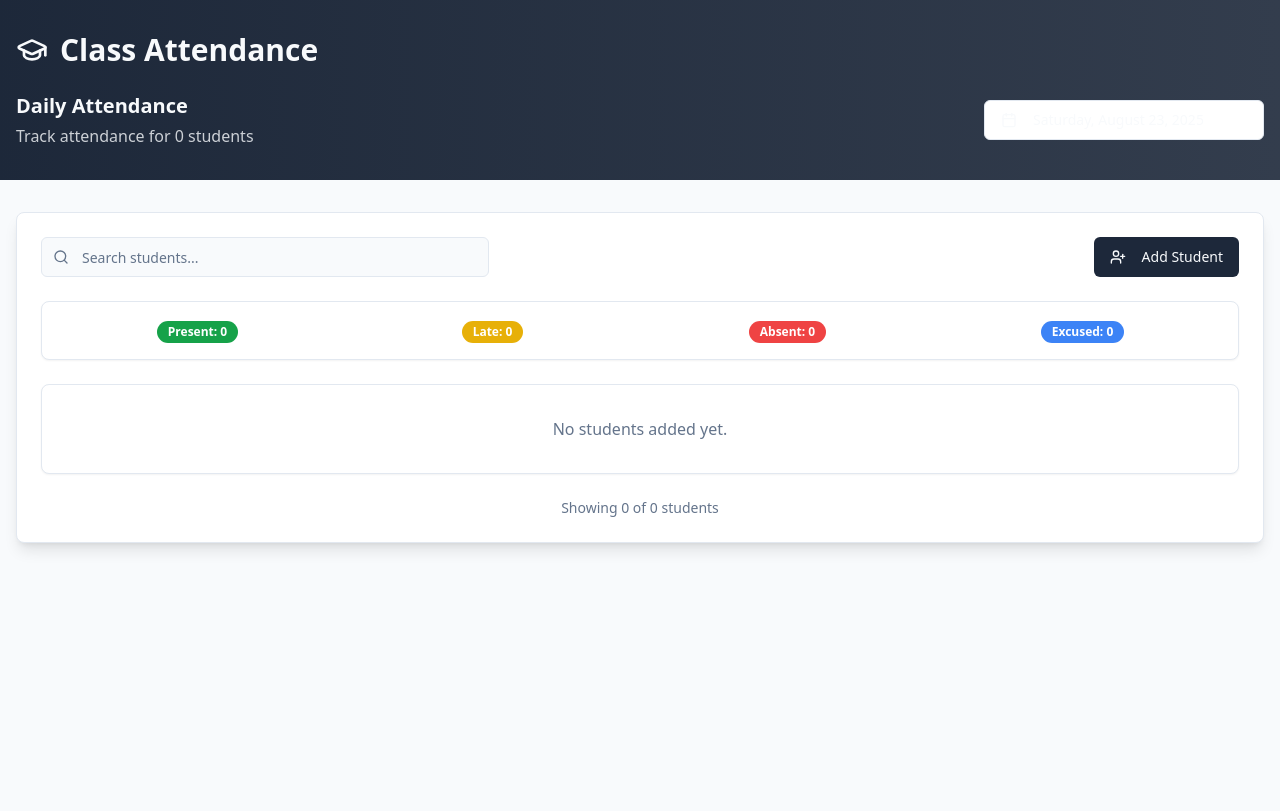
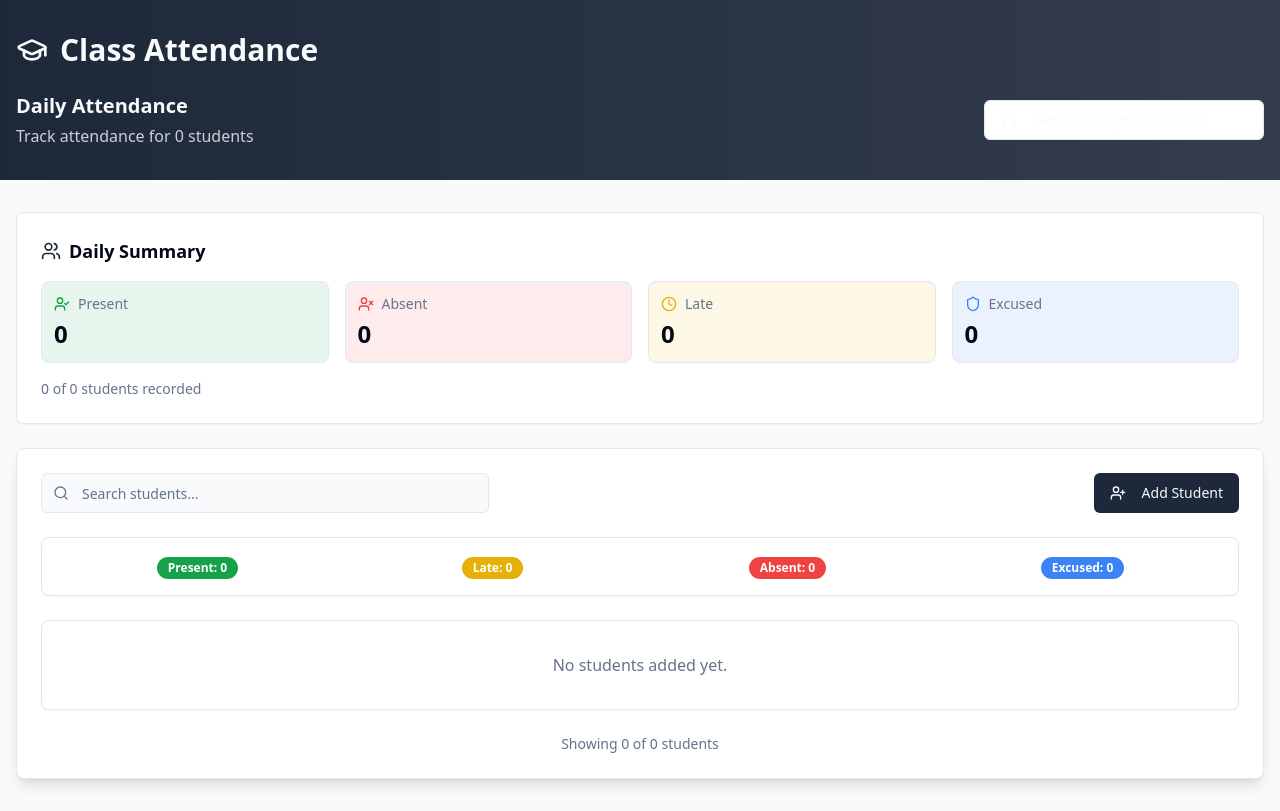
Before and after one commit to supduupa/class-check-swiftly-6e60c324, a React (Vite) app: page / in a window 1280 px wide. Built offline with nearby package versions, Linux system fonts and the light colour scheme.

Commit message:
Add daily attendance summary
Implement a daily summary panel on the home screen to display counts of Present, Absent, Late, and Excused statuses for the selected date. The summary will update in real-time as attendance statuses are changed.

```diff
--- /dev/null
+++ b/src/components/DailySummary.tsx
@@ -0,0 +1,83 @@
+import { Card } from "@/components/ui/card";
+import { Student, Attendance, AttendanceStatus } from "@/types/attendance";
+import { Users, UserCheck, UserX, Clock, Shield } from "lucide-react";
+
+interface DailySummaryProps {
+  students: Student[];
+  attendanceRecords: Attendance[];
+  selectedDate: string;
+}
+
+const statusConfig = {
+  Present: {
+    icon: UserCheck,
+    color: "text-status-present",
+    bgColor: "bg-status-present/10",
+    label: "Present"
+  },
+  Absent: {
+    icon: UserX,
+    color: "text-status-absent",
+    bgColor: "bg-status-absent/10",
+    label: "Absent"
+  },
+  Late: {
+    icon: Clock,
+    color: "text-status-late",
+    bgColor: "bg-status-late/10",
+    label: "Late"
+  },
+  Excused: {
+    icon: Shield,
+    color: "text-status-excused",
+    bgColor: "bg-status-excused/10",
+    label: "Excused"
+  }
+};
+
+export function DailySummary({ students, attendanceRecords, selectedDate }: DailySummaryProps) {
+  const getStatusCount = (status: AttendanceStatus): number => {
+    return attendanceRecords.filter(
+      record => record.date === selectedDate && record.status === status
+    ).length;
+  };
+
+  const totalStudents = students.length;
+  const recordedCount = attendanceRecords.filter(record => record.date === selectedDate).length;
+
+  return (
+    <Card className="p-6 mb-6">
+      <div className="flex items-center gap-2 mb-4">
+        <Users className="h-5 w-5 text-primary" />
+        <h3 className="text-lg font-semibold">Daily Summary</h3>
+      </div>
+
+      <div className="grid grid-cols-2 sm:grid-cols-4 gap-4 mb-4">
+        {(Object.keys(statusConfig) as AttendanceStatus[]).map((status) => {
+          const config = statusConfig[status];
+          const Icon = config.icon;
+          const count = getStatusCount(status);
+
+          return (
+            <div
+              key={status}
+              className={`p-3 rounded-lg border ${config.bgColor} transition-all duration-200`}
+            >
+              <div className="flex items-center gap-2 mb-1">
+                <Icon className={`h-4 w-4 ${config.color}`} />
+                <span className="text-sm font-medium text-muted-foreground">
+                  {config.label}
+                </span>
+              </div>
+              <div className="text-2xl font-bold">{count}</div>
+            </div>
+          );
+        })}
+      </div>
+
+      <div className="text-sm text-muted-foreground">
+        {recordedCount} of {totalStudents} students recorded
+      </div>
+    </Card>
+  );
+}
--- a/src/pages/Index.tsx
+++ b/src/pages/Index.tsx
@@ -4,6 +4,7 @@ import { Card } from "@/components/ui/card";
 import { DateSelector } from "@/components/DateSelector";
 import { StudentList } from "@/components/StudentList";
 import { AddStudentDialog } from "@/components/AddStudentDialog";
+import { DailySummary } from "@/components/DailySummary";
 import { Student, Attendance, AttendanceStatus } from "@/types/attendance";
 import { useLocalStorage } from "@/hooks/useLocalStorage";
 import { GraduationCap } from "lucide-react";
@@ -76,6 +77,12 @@ const Index = () => {
 
       {/* Main Content */}
       <div className="container mx-auto px-4 py-8">
+        <DailySummary
+          students={students}
+          attendanceRecords={attendanceRecords}
+          selectedDate={selectedDateString}
+        />
+
         <Card className="shadow-lg">
           <div className="p-6">
             <StudentList
```
